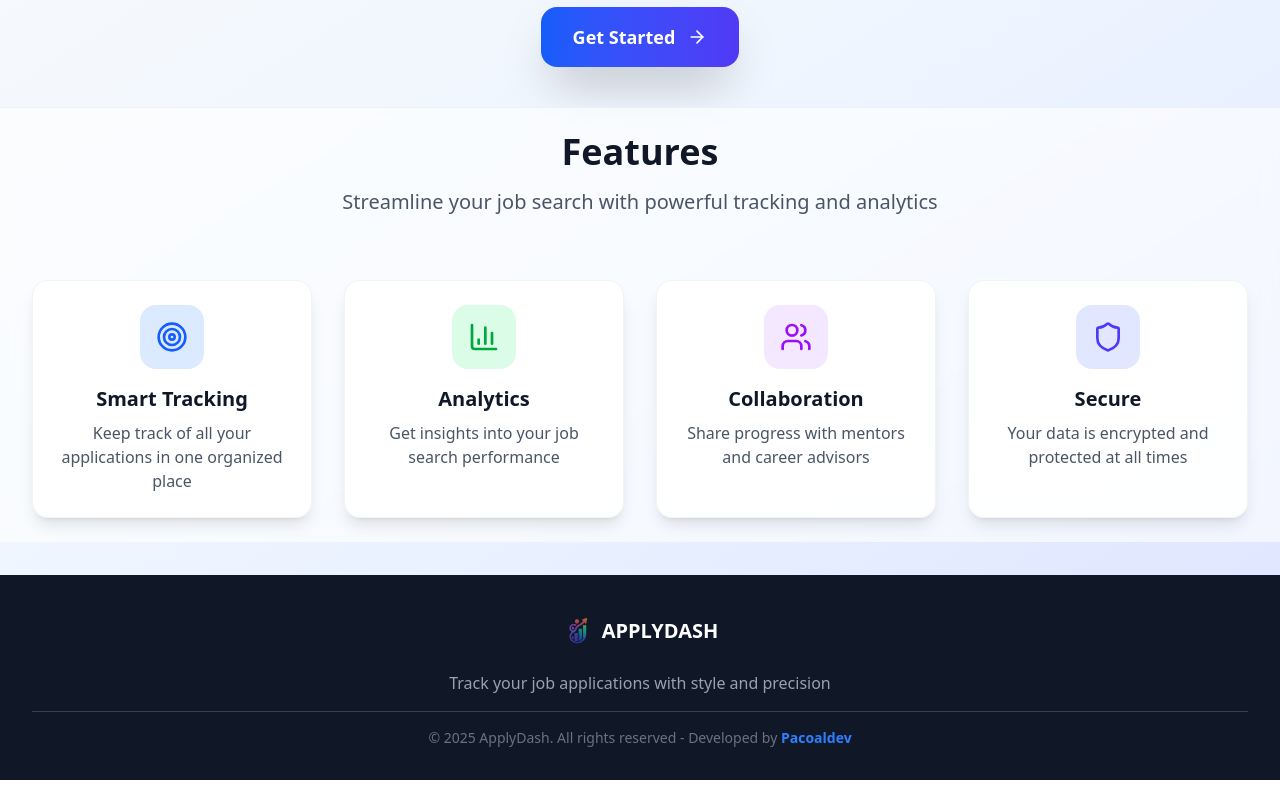
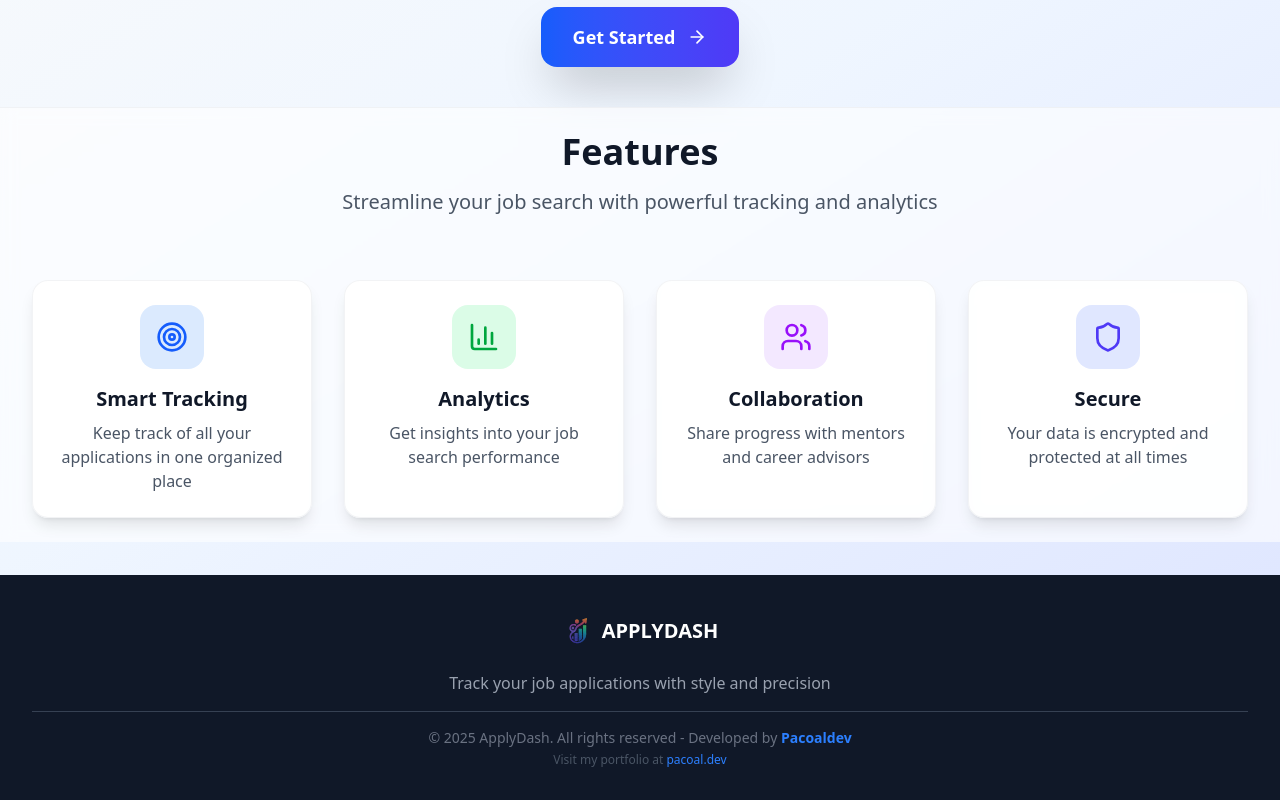
Before and after one commit to Fralopala2/APPLYDASH, a Next.js app: page / in a window 1280 px wide. Shown: the part 339-1139 px from the top of the page. Built offline with nearby package versions, Linux system fonts and the light colour scheme; no server answers.

Commit message:
Add Footer

```diff
--- a/components/footer.tsx
+++ b/components/footer.tsx
@@ -1,4 +1,5 @@
 import React from 'react';
+import { getDeveloperUrl } from '@/lib/urls';
 
 interface FooterProps {
   className?: string;
@@ -7,6 +8,7 @@ interface FooterProps {
 
 export function Footer({ className = '', variant = 'dark' }: FooterProps) {
   const isDark = variant === 'dark';
+  const developerUrl = getDeveloperUrl();
 
   return (
     <footer className={`${isDark ? 'bg-gray-900 text-white' : 'bg-gray-50 text-gray-900'} py-8 ${className}`}>
@@ -28,9 +30,25 @@ export function Footer({ className = '', variant = 'dark' }: FooterProps) {
           <div className={`border-t ${isDark ? 'border-gray-700' : 'border-gray-200'} pt-4 mt-4`}>
             <p className={`text-sm ${isDark ? 'text-gray-500' : 'text-gray-500'}`}>
               © 2025 ApplyDash. All rights reserved - Developed by{' '}
-              <span className="text-blue-500 font-semibold hover:text-blue-400 transition-colors">
+              <a
+                href={developerUrl}
+                target="_blank"
+                rel="noopener noreferrer"
+                className="text-blue-500 font-semibold hover:text-blue-400 transition-colors hover:underline"
+              >
                 Pacoaldev
-              </span>
+              </a>
+            </p>
+            <p className={`text-xs ${isDark ? 'text-gray-600' : 'text-gray-400'} mt-1`}>
+              Visit my portfolio at{' '}
+              <a
+                href={developerUrl}
+                target="_blank"
+                rel="noopener noreferrer"
+                className="text-blue-500 hover:text-blue-400 transition-colors hover:underline"
+              >
+                pacoal.dev
+              </a>
             </p>
           </div>
         </div>
--- /dev/null
+++ b/lib/urls.ts
@@ -0,0 +1,34 @@
+// URL configuration for different environments
+export const URLS = {
+  // Production URLs
+  PRODUCTION: {
+    APP_URL: 'https://applydash.pacoal.dev',
+    PORTFOLIO_URL: 'https://www.pacoal.dev',
+    DEVELOPER_URL: 'https://www.pacoal.dev',
+  },
+
+  // Development URLs
+  DEVELOPMENT: {
+    APP_URL: 'http://localhost:3000',
+    PORTFOLIO_URL: 'https://www.pacoal.dev',
+    DEVELOPER_URL: 'https://www.pacoal.dev',
+  }
+};
+
+// Get current environment URLs
+export function getCurrentUrls() {
+  const isProduction = process.env.NODE_ENV === 'production';
+  return isProduction ? URLS.PRODUCTION : URLS.DEVELOPMENT;
+}
+
+// Get the base URL for the current environment
+export function getBaseUrl() {
+  const urls = getCurrentUrls();
+  return urls.APP_URL;
+}
+
+// Get developer portfolio URL
+export function getDeveloperUrl() {
+  const urls = getCurrentUrls();
+  return urls.DEVELOPER_URL;
+}
```
Also changed, not shown: .do/app.yaml, 1 other file (tests, documents, lock files or other folders).
